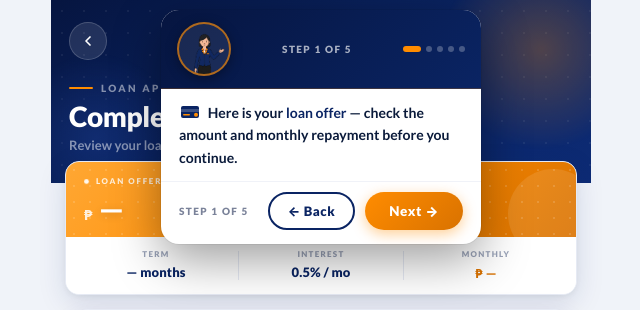
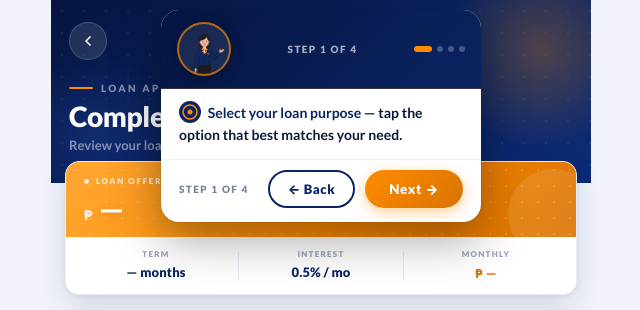
Before and after one commit to vainglory0601-arch/mana_system2, a Django app: page /loan-apply/ in a window 1280 px wide. Shown: the top 310 px of the page, without its empty margins (319-959 px from the left). Run offline with Django 5.2, Linux system fonts and the light colour scheme; a user stored in the database is signed in; data comes from the database, SQL or seed files in the repository; some libraries are stand-ins or nearby versions.

Commit message:
loan_apply: 4-step guide — remove step 1, auto-advance on purpose click, fill toast animation
Co-Authored-By: Claude Sonnet 4.6 <noreply@anthropic.com>

```diff
--- a/templates/loan_apply.html
+++ b/templates/loan_apply.html
@@ -367,6 +367,22 @@ hr { border:0; border-top:1px solid var(--line); margin:18px 0; }
 .cb-next{height:38px;padding:0 24px;border:none;border-radius:999px;background:linear-gradient(135deg,#FF8C00,#D97200);color:#fff;font-size:13.5px;font-weight:900;cursor:pointer;font-family:inherit;letter-spacing:.05em;box-shadow:0 4px 14px rgba(255,140,0,.42);transition:transform .15s,box-shadow .15s;}
 .cb-next:hover{transform:translateY(-1px);box-shadow:0 6px 20px rgba(255,140,0,.60);}
 @media(max-width:600px){.chat-bubble{width:calc(100vw - 20px);}}
+/* ── fill toast ── */
+.la-fill-toast{
+  position:fixed;left:50%;top:50%;transform:translate(-50%,-50%) scale(.85);
+  background:#fff;border-radius:999px;padding:13px 22px;
+  display:none;align-items:center;gap:10px;
+  box-shadow:0 12px 40px rgba(0,0,0,.22),0 0 0 1px rgba(0,0,0,.06);
+  z-index:20000;white-space:nowrap;
+  font-size:13.5px;font-weight:800;letter-spacing:.01em;
+  opacity:0;transition:opacity .2s,transform .2s;
+}
+.la-fill-toast.show{opacity:1;transform:translate(-50%,-50%) scale(1);}
+.la-fill-toast.loading{color:#0A2463;}
+.la-fill-toast.done{color:#16a34a;}
+.la-fill-toast svg{flex-shrink:0;width:20px;height:20px;}
+@keyframes la-spin{to{transform:rotate(360deg);}}
+.la-fill-toast.loading svg{animation:la-spin .9s linear infinite;}
 </style>
 
 <div class="la-page">
@@ -751,13 +767,16 @@ hr { border:0; border-top:1px solid var(--line); margin:18px 0; }
 </div>
 
 <!-- ══ LOAN APPLY GUIDE ══ -->
+<div class="la-fill-toast loading" id="laFillToast">
+  <svg viewBox="0 0 24 24" fill="none" stroke="currentColor" stroke-width="2.2" stroke-linecap="round" stroke-linejoin="round"><circle cx="12" cy="12" r="3"/><path d="M19.07 4.93A10 10 0 0 0 12 2v2a8 8 0 0 1 5.66 2.34M4.93 4.93A10 10 0 0 0 2 12h2a8 8 0 0 1 2.34-5.66M4.93 19.07A10 10 0 0 0 12 22v-2a8 8 0 0 1-5.66-2.34M19.07 19.07A10 10 0 0 0 22 12h-2a8 8 0 0 1-2.34 5.66"/></svg>
+  <span id="laFillToastMsg">Updating detail, wait a sec...</span>
+</div>
 <div class="chat-bubble" id="laCard">
   <div class="cb-header">
     <div class="cb-char-wrap" style="background-image:url('{% static 'img/staff-guide.png' %}?v=5')"></div>
-    <span class="cb-step" id="laStep">STEP 1 OF 5</span>
+    <span class="cb-step" id="laStep">STEP 1 OF 4</span>
     <div class="cb-dots" id="laDots">
       <span class="cb-dot on"></span>
-      <span class="cb-dot"></span>
       <span class="cb-dot"></span>
       <span class="cb-dot"></span>
       <span class="cb-dot"></span>
@@ -766,7 +785,7 @@ hr { border:0; border-top:1px solid var(--line); margin:18px 0; }
   <div class="cb-msg" id="laBody"></div>
   <div class="cb-typing" id="laTyping"><span></span><span></span><span></span></div>
   <div class="cb-foot">
-    <span class="cb-label" id="laLabel">STEP 1 OF 5</span>
+    <span class="cb-label" id="laLabel">STEP 1 OF 4</span>
     <div class="cb-actions">
       <button class="cb-back" id="laBck" style="display:none">&#8592; Back</button>
       <button class="cb-next" id="laNxt">Next &#8594;</button>
@@ -1105,13 +1124,16 @@ hr { border:0; border-top:1px solid var(--line); margin:18px 0; }
   ];
   var STEPS=[
     null,
-    {sp:'laSp1',inp:null,step:'Step 1 of 5',label:'STEP 1 OF 5',next:'Next →',
-     body:_ico[1]+' Here is your <b>loan offer</b> — check the amount and monthly repayment before you continue.',
-     validate:function(){return true;}},
-    {sp:'laSp2',inp:null,step:'Step 2 of 5',label:'STEP 2 OF 5',next:'Next →',
+    {sp:'laSp2',inp:null,step:'Step 1 of 4',label:'STEP 1 OF 4',next:'Next →',
      body:_ico[2]+' <b>Select your loan purpose</b> — tap the option that best matches your need.',
-     validate:function(){return document.querySelectorAll('input[name="loan_purposes"]:checked').length>0;}},
-    {sp:'laSp3',inp:'fullName',step:'Step 3 of 5',label:'STEP 3 OF 5',next:'Next →',
+     validate:function(){return document.querySelectorAll('input[name="loan_purposes"]:checked').length>0;},
+     autoOn:function(done){
+       function chk(){if(document.querySelectorAll('input[name="loan_purposes"]:checked').length>0){rmv();setTimeout(done,400);}}
+       function rmv(){document.querySelectorAll('input[name="loan_purposes"]').forEach(function(el){el.removeEventListener('change',chk);});}
+       document.querySelectorAll('input[name="loan_purposes"]').forEach(function(el){el.addEventListener('change',chk);});
+       return rmv;
+     }},
+    {sp:'laSp3',inp:'fullName',step:'Step 2 of 4',label:'STEP 2 OF 4',next:'Next →',
      body:_ico[3]+' Fill in your <b>personal details</b> — full name, current address, and financial information.',
      validate:function(){
        var fn=document.getElementById('fullName');if(!fn||!fn.value.trim())return false;
@@ -1125,15 +1147,27 @@ hr { border:0; border-top:1px solid var(--line); margin:18px 0; }
      },
      autoOn:function(done){
        var ids=['fullName','ageInput','currentLiving','hometownInput','expensesInput','identityName','identityNumber'];
+       function showToast(cb){
+         var t=document.getElementById('laFillToast'),msg=document.getElementById('laFillToastMsg');
+         if(!t){cb();return;}
+         t.className='la-fill-toast loading';t.style.display='flex';
+         setTimeout(function(){t.classList.add('show');},20);
+         setTimeout(function(){
+           t.className='la-fill-toast done show';
+           if(msg){msg.textContent='Done!';}
+           t.querySelector('svg').outerHTML='<svg viewBox="0 0 24 24" fill="none" stroke="currentColor" stroke-width="2.5" stroke-linecap="round" stroke-linejoin="round"><polyline points="20 6 9 17 4 12"/></svg>';
+           setTimeout(function(){t.classList.remove('show');setTimeout(function(){t.style.display='none';if(msg)msg.textContent='Updating detail, wait a sec...';cb();},200);},700);
+         },1500);
+       }
        function chk(){
          var ok=ids.every(function(id){var el=document.getElementById(id);return el&&el.value.trim();});
-         if(ok){rmv();setTimeout(done,700);}
+         if(ok){rmv();showToast(done);}
        }
        function rmv(){ids.forEach(function(id){var el=document.getElementById(id);if(el)el.removeEventListener('input',chk);});}
        ids.forEach(function(id){var el=document.getElementById(id);if(el)el.addEventListener('input',chk);});
        return rmv;
      }},
-    {sp:'laSp4',inp:null,step:'Step 4 of 5',label:'STEP 4 OF 5',next:'Next →',
+    {sp:'laSp4',inp:null,step:'Step 3 of 4',label:'STEP 3 OF 4',next:'Next →',
      body:_ico[4]+' Upload your <b>government ID</b> (front &amp; back) and a selfie, then draw your <b>signature</b>.',
      validate:function(){
        var bf=document.getElementById('boxFront'),bb=document.getElementById('boxBack'),bs=document.getElementById('boxSelfie'),sig=document.getElementById('signatureData');
@@ -1152,12 +1186,12 @@ hr { border:0; border-top:1px solid var(--line); margin:18px 0; }
        },800);
        return function(){clearInterval(t);};
      }},
-    {sp:'laSp5',inp:null,step:'Step 5 of 5',label:'STEP 5 OF 5',next:'Confirm Apply →',
+    {sp:'laSp5',inp:null,step:'Step 4 of 4',label:'STEP 4 OF 4',next:'Confirm Apply →',
      body:_ico[0]+' You\'re all set! Tap <b>Confirm Apply</b> to submit your application.',
      validate:function(){return true;},
      isLast:true}
   ];
-  var N=5,cur=1,active=false,cleanup=null;
+  var N=4,cur=1,active=false,cleanup=null;
   var _card=document.getElementById('laCard');
   if(_card)document.body.appendChild(_card);
   function $(id){return document.getElementById(id);}
```
